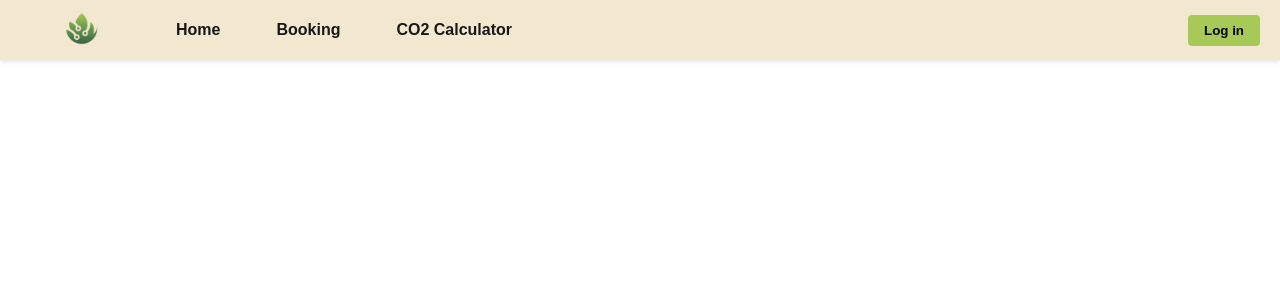
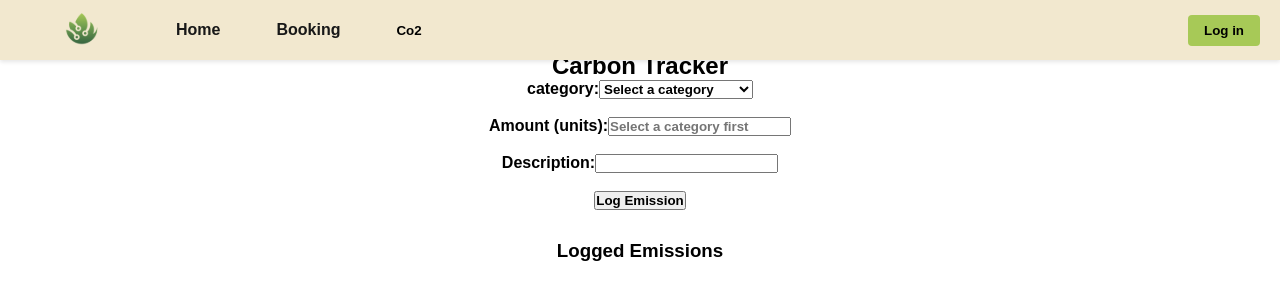
Before and after one commit to SolomonBenham-Lent/Rolsa-OSP, a React (Vite) app: page /tracker in a window 1280 px wide. Shown: the top 300 px of the page. Built offline with nearby package versions, Linux system fonts and the light colour scheme.

Commit message:
dropdown

```diff
--- a/src/components/Navbar/Navbar.css
+++ b/src/components/Navbar/Navbar.css
@@ -38,7 +38,7 @@
     padding: 15px 20px;
     z-index: 1000;
     gap: 1rem;
-    overflow: hidden;
+    overflow: visible;
 }
 
 
@@ -142,3 +142,34 @@ a:hover {
     width: min(95vw, 30rem);
     max-height: calc(100vh - 2rem);
 }
+
+.dropbtn {
+    padding: 20px 20px;
+    background-color: var(--accent_colour);
+    border: none;
+    text-decoration: none;
+    transition: background-color 0.3s;
+    font-weight: 700;
+    font-family: inherit;
+
+}
+
+.dropbtn:hover {
+    background-color: var(--secondary_colour);
+}
+
+.dropdown {
+    position: relative;
+}
+
+.dropdown-content {
+    display: flex;
+    position: absolute;
+    justify-content: column;
+    top: 100%;
+    left: 0;
+    background-color: var(--accent_colour);
+    min-width: 160px;
+    box-shadow: 0px 8px 16px 0px rgba(0,0,0,0.2);
+    z-index: 2000;
+}
--- a/src/components/Navbar/Navbar.jsx
+++ b/src/components/Navbar/Navbar.jsx
@@ -6,7 +6,8 @@ import Calculator from '../../pages/calculator.jsx'
 import Booking from '../../pages/booking.jsx'
 import logo from '../../assets/rolsa_logo.svg'
 import LoginPopup from './Login_pop_up.jsx'
-
+import NavDropdown from './drop_down.jsx'
+import Tracker from "../../pages/tracker.jsx"
 
 
 const Navbar = () => {
@@ -25,7 +26,7 @@ const Navbar = () => {
 
         <Link to="home">Home</Link>
         <Link to="booking">Booking</Link>
-        <Link to="calculator">CO2 Calculator</Link>
+        <NavDropdown/>
         <LoginPopup/>
       </nav>
 
@@ -33,6 +34,7 @@ const Navbar = () => {
         <Route path="home" element={<Home/>}/>
         <Route path="booking" element={<Booking/>}/>
         <Route path="calculator" element={<Calculator/>}/>
+        <Route path="tracker" element={<Tracker/>}/>
       </Routes>
     </>
   )
--- /dev/null
+++ b/src/components/Navbar/drop_down.jsx
@@ -0,0 +1,27 @@
+import React, { useState } from "react";
+import './Navbar.css'
+import { Link } from "react-router-dom";
+
+
+
+
+function NavDropdown() {
+    const [isOpen, setIsOpen] = useState(false);
+    const toggleDropdown = () => setIsOpen(!isOpen);
+    return (
+        <div className="dropdown">
+            <button className="dropbtn" onClick={toggleDropdown}>Co2</button>
+            {isOpen && (
+
+                <div className="dropdown-content">
+                    <Link to="/calculator">Calculator</Link>
+                    <Link to="/tracker">Tracker</Link>
+                    <Link to="/tips">Tips</Link>
+                </div>
+
+            )}
+        </div>
+    );
+}
+
+export default NavDropdown;
```
